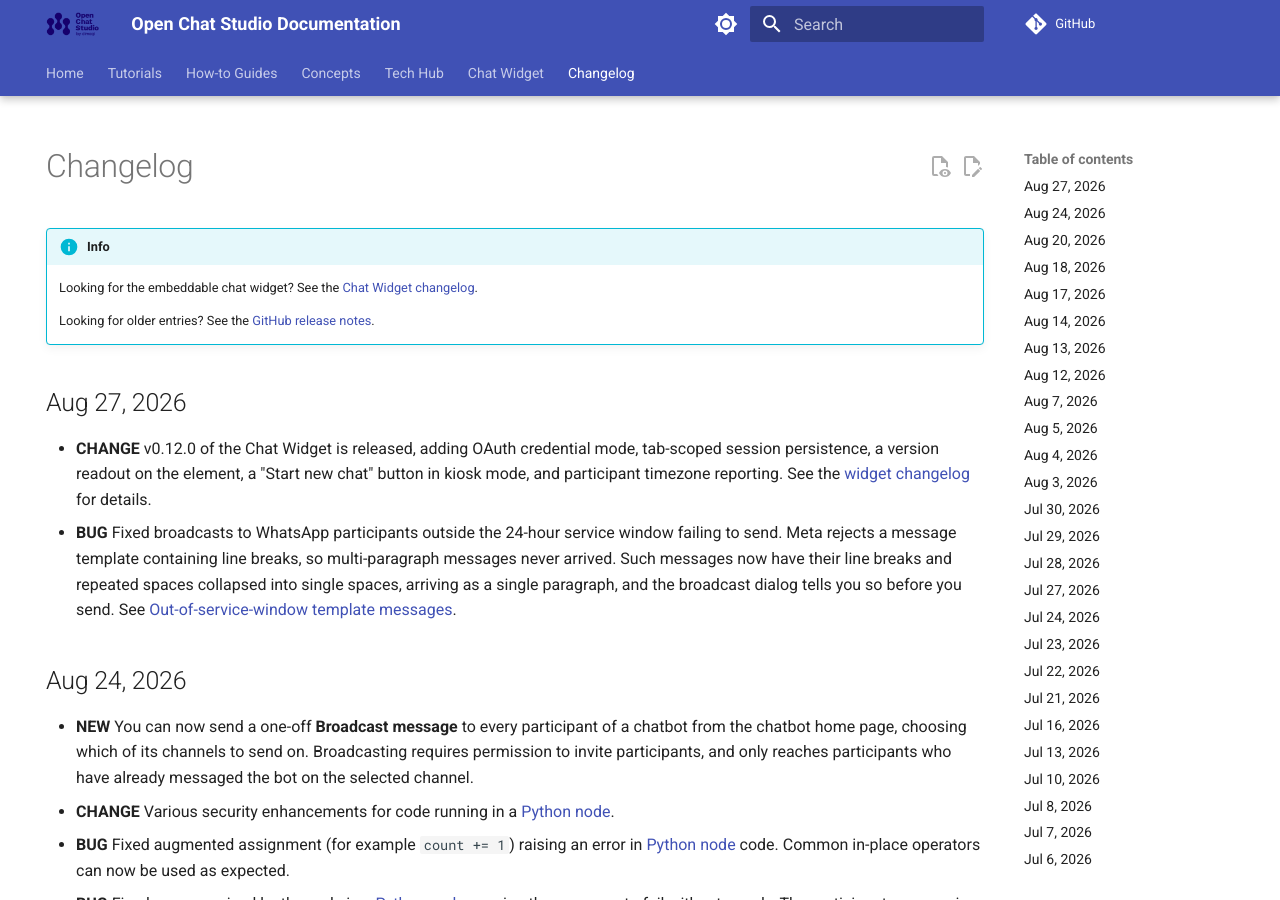
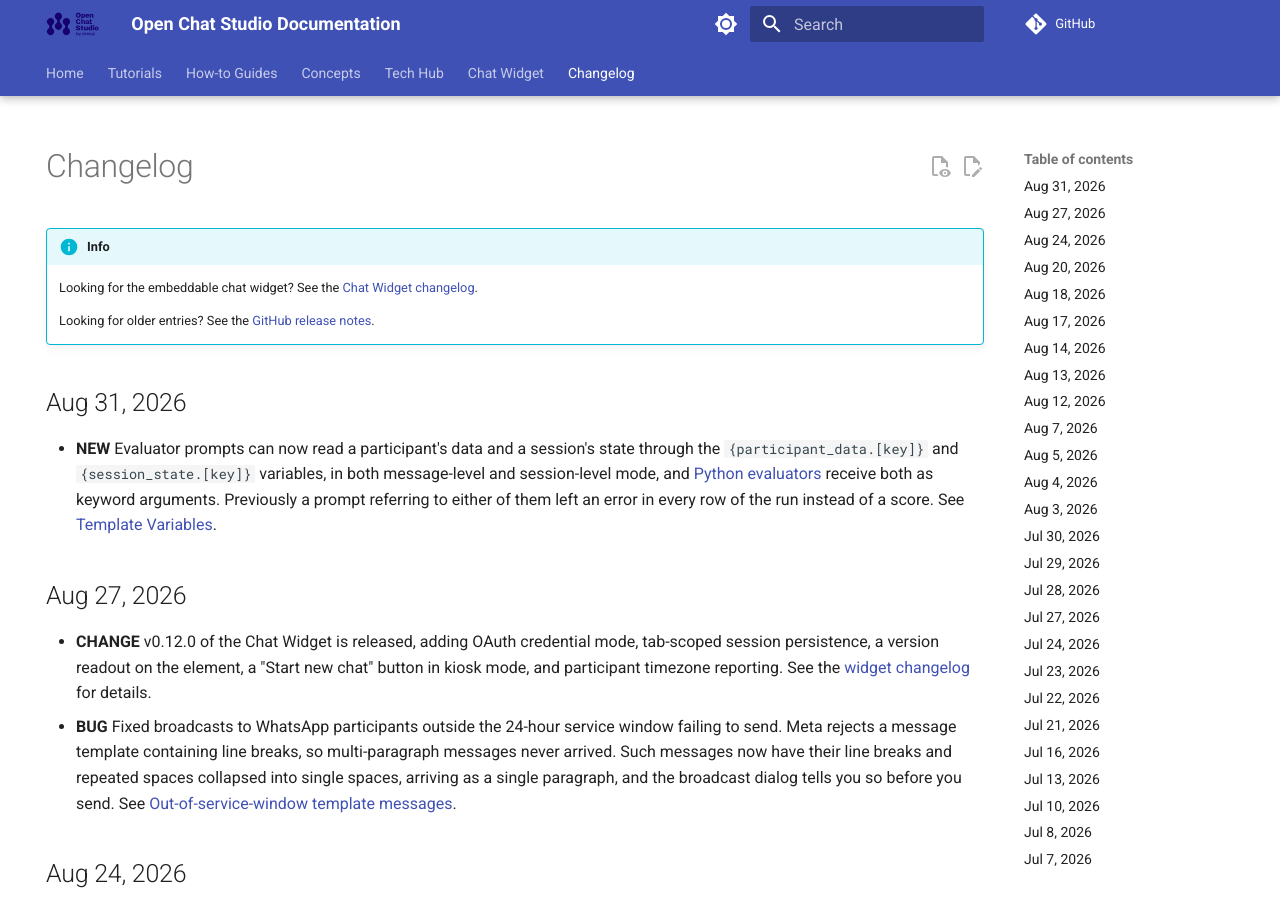
Before and after one commit to dimagi/open-chat-studio-docs, an MkDocs documentation site: the page built from docs/changelog.md, in a window 1280 px wide and 900 px high. Built offline with MkDocs 1.6.1 and Material for MkDocs 9.7.7, drawn with Linux system fonts in a browser that asks for light colours; a script that is not in the unit is left out; comment, search, counter and statistics services are not loaded.

Commit message:
update changelog and docs from OCS PR #4312

```diff
--- a/docs/changelog.md
+++ b/docs/changelog.md
@@ -10,6 +10,9 @@ hide:
     Looking for the embeddable chat widget? See the [Chat Widget changelog](chat_widget/changelog.md).
 
     Looking for older entries? See the [GitHub release notes](https://github.com/dimagi/open-chat-studio-docs/releases).
+
+## Aug 31, 2026
+* **NEW** Evaluator prompts can now read a participant's data and a session's state through the `{participant_data.[key]}` and `{session_state.[key]}` variables, in both message-level and session-level mode, and [Python evaluators](tech-hub/evaluations/python_evaluator.md) receive both as keyword arguments. Previously a prompt referring to either of them left an error in every row of the run instead of a score. See [Template Variables](concepts/evaluations/evaluators.md#template-variables).
 
 ## Aug 27, 2026
 * **CHANGE** v0.12.0 of the Chat Widget is released, adding OAuth credential mode, tab-scoped session persistence, a version readout on the element, a "Start new chat" button in kiosk mode, and participant timezone reporting. See the [widget changelog](chat_widget/changelog.md#v0120-2026-08-27) for details.
```
